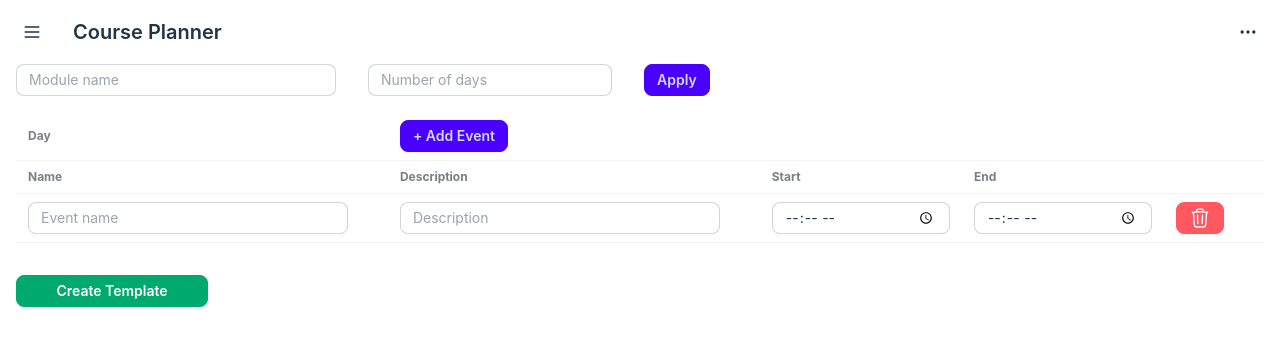
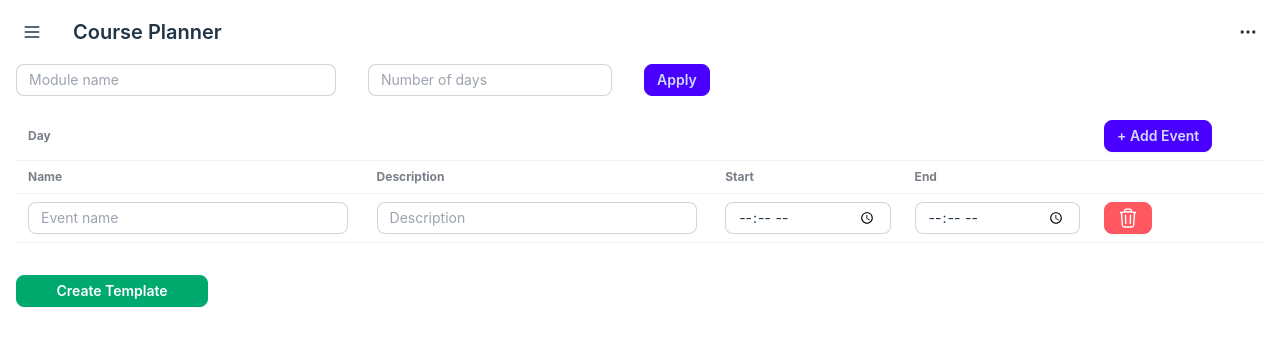
Before and after one commit to salt-community/PGP-CoursePlanner, a React (Vite) app in the folder Frontend/: page / in a window 1280 px wide. Shown: the top 346 px of the page. Built offline with nearby package versions, Linux system fonts and the light colour scheme.

Commit message:
Move add event button to be placed over remove button

```diff
--- a/Frontend/src/components/day/Day.tsx
+++ b/Frontend/src/components/day/Day.tsx
@@ -7,6 +7,9 @@ export default function Day() {
             <thead>
                 <tr>
                     <th>Day</th>
+                    <th> </th>
+                    <th> </th>
+                    <th> </th>
                     <th><button type="button" className="btn btn-sm btn-primary"> + Add Event</button></th>
                 </tr>
                 <tr>
```
